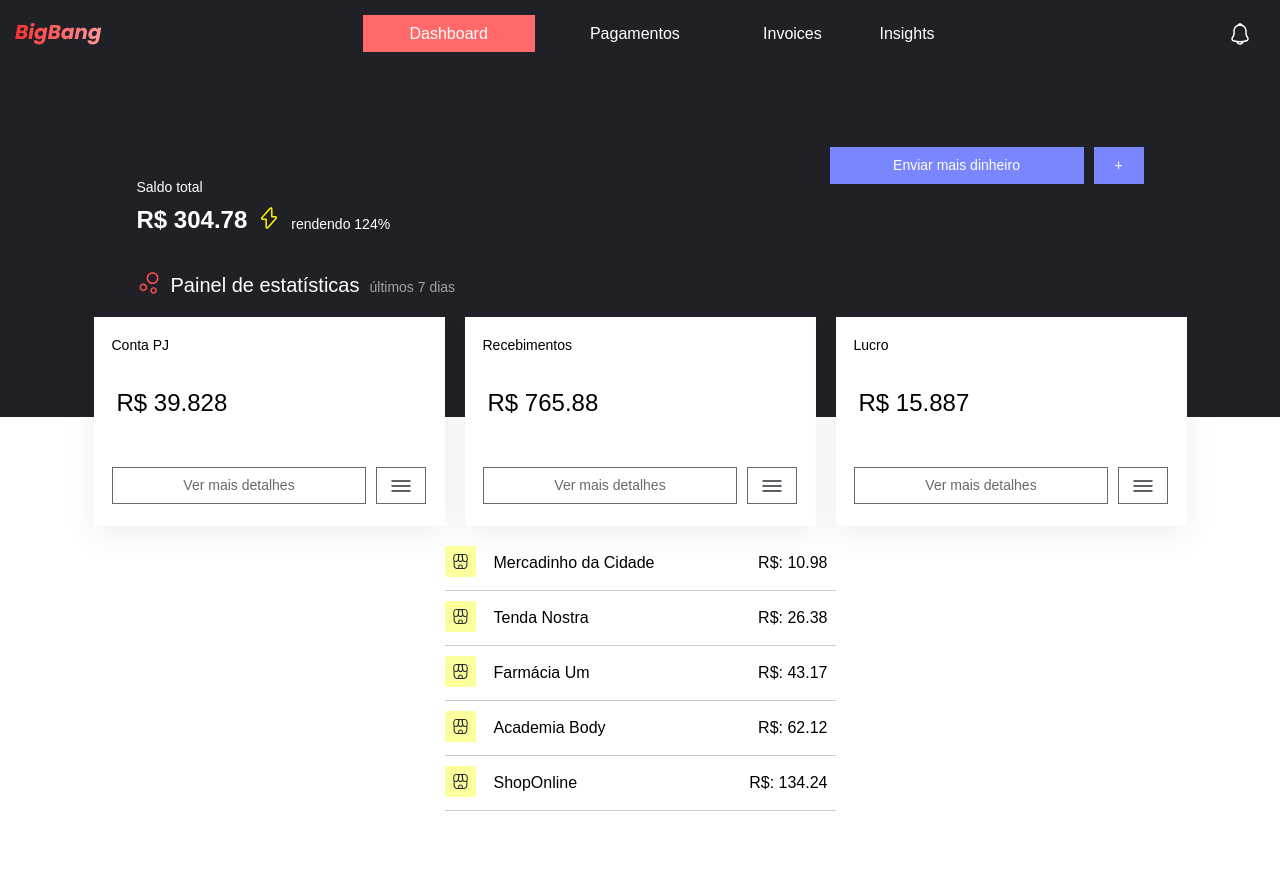
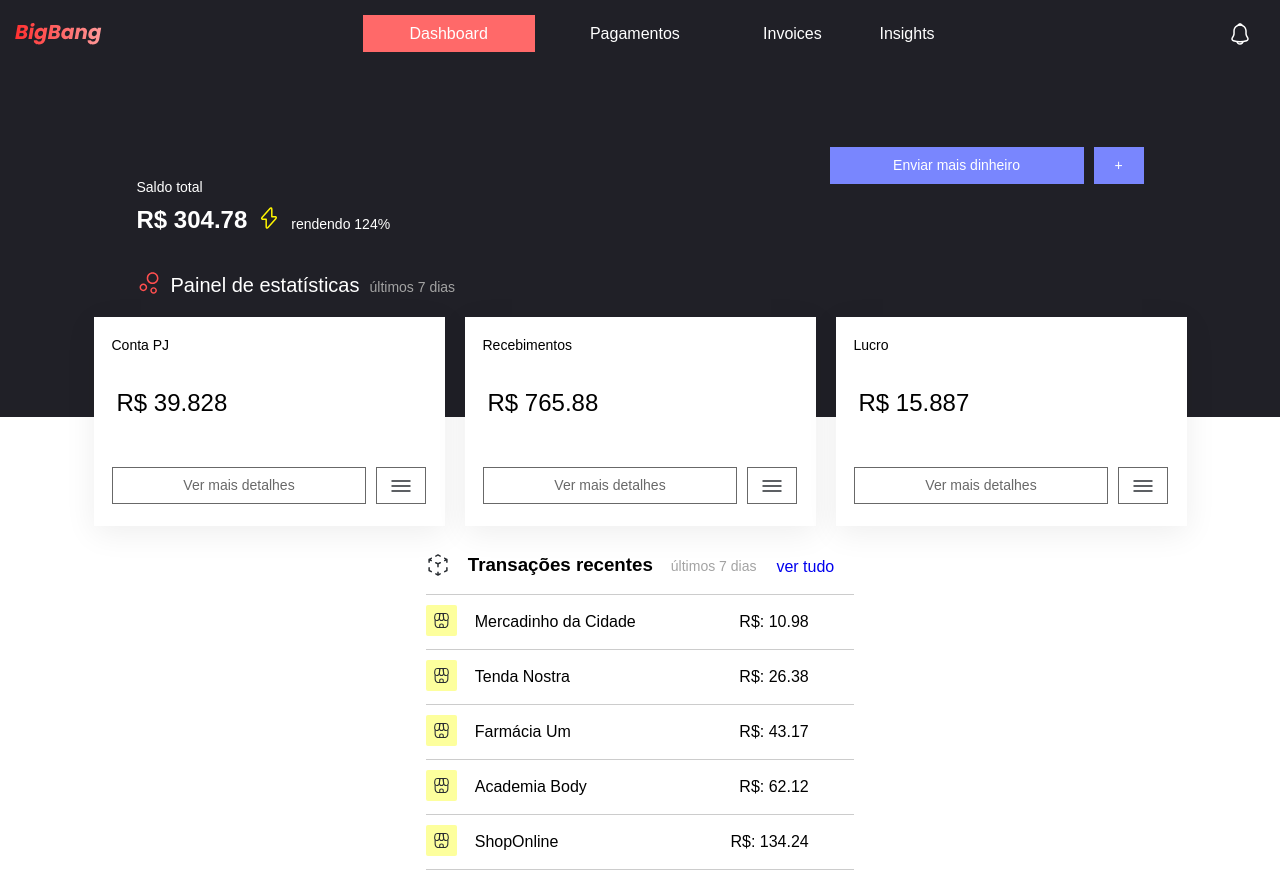
Before and after one commit to HederAlves/big-bang-digital, a Vue app: page / in a window 1280 px wide. Before the commit the page ends 811 px from the top, so only its background shows below. Built offline with nearby package versions, Linux system fonts and the light colour scheme.

Commit message:
refactor: components

```diff
--- a/src/components/molecules/ListTransactions.vue
+++ b/src/components/molecules/ListTransactions.vue
@@ -1,5 +1,11 @@
 <template>
   <div>
+    <div class="section">
+      <img src="@/assets/box.svg" />
+      <h3 style="padding: 18px;">Transações recentes</h3>
+      <span class="span-transactions">últimos 7 dias</span>
+      <a href="URL_do_destino" class="link-transactions">ver tudo</a>
+    </div>
     <RecentTransactions v-for="transactions in $store.state.recentTransactions" :key="transactions.id"
       :recentTransactions="transactions" />
   </div>
@@ -13,3 +19,24 @@ export default {
   name: "ListTransactions",
 };
 </script>
+
+<style scoped>
+.section {
+  display: flex;
+  border-bottom: 1px solid #ccc;
+}
+
+.span-transactions {
+  color: blue;
+  font-size: 14px;
+  margin-top: 22px;
+  font-weight: 500;
+  color: #A3A3A3;
+}
+
+.link-transactions {
+  padding: 0px 20px;
+  margin-top: 22px;
+  text-decoration-line: none;
+}
+</style>
```
Also changed, not shown: src/assets/box.svg (added).
